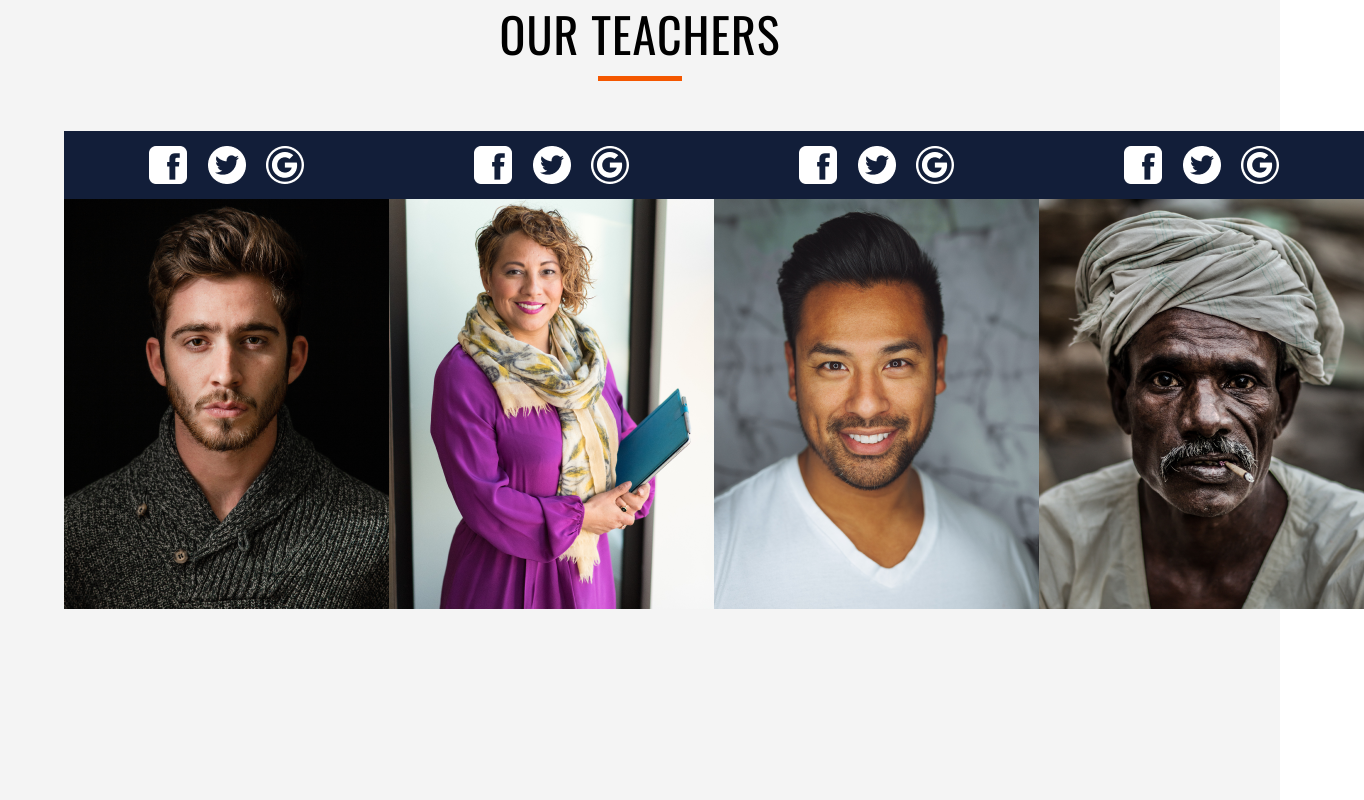
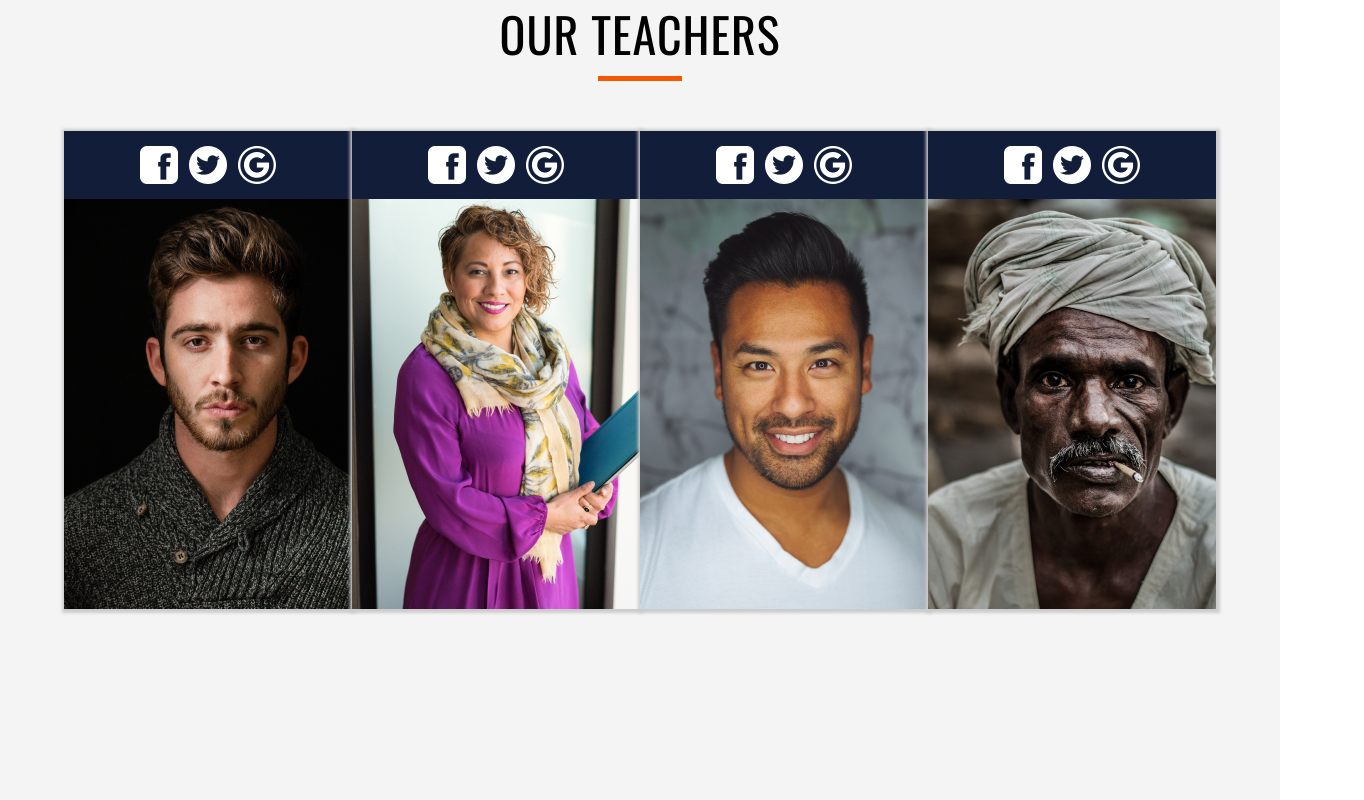
Before and after one commit to 9I6JloKo/Welders, a React (Create React App) app in the folder front-end/: page / in a window 1280 px wide. Shown: the part 3520-4320 px from the top of the page, 1364 px wide, since content can reach past the window. Built offline with nearby package versions, Linux system fonts and the light colour scheme.

Commit message:
Made a animation on teachers page

```diff
--- a/front-end/public/styles.css
+++ b/front-end/public/styles.css
@@ -1149,13 +1149,93 @@ footer nav p {
     width: 90%;
 }
 
+.teachers_div>div {
+    box-shadow: 1px 1px 3px 3px #ccc;
+    cursor: pointer;
+    z-index: 1;
+    position: relative;
+    overflow: hidden;
+}
+
+.teachers_div>div .info-block {
+    /* display: none; */
+    position: absolute;
+    top: 0;
+    left: -100%;
+    opacity: 0.5;
+    height: 100%;
+    width: 100%;
+    background: rgba(0, 0, 0, 0.7);
+    z-index: 2;
+    transition: ease all .5s;
+    transition-timing-function: cubic-bezier(.77,-0.03,.63,.94);
+}
+
+.teachers_div>div .info-block .text-container {
+    width: 100%;
+    height: 100%;
+    padding: 20px 30px;
+    margin-top: 135px;
+    position: relative;
+    top: 0;
+    left: 0;
+    opacity: 1;
+
+    font-family: 'League Spartan';
+    text-align: center;
+    letter-spacing: 0.02em;
+    color: #FFFFFF;
+}
+
+.teachers_div>div .info-block .text-container h3,
+.teachers_div>div .info-block .text-container a,
+.teachers_div>div .info-block .text-container p {
+    position: relative;
+    top: -100%;
+    opacity: 0;
+    margin: 10px 0;
+}
+
+.teachers_div>div .info-block .text-container h3 {
+    font-weight: 500;
+    font-size: 26px;
+    transition: ease all 2.3s;
+}
+
+.teachers_div>div .info-block .text-container a {
+    font-weight: 400;
+    font-size: 20px;
+    color: #FFC700;
+    transition: ease all 1.7s;
+}
+
+.teachers_div>div .info-block .text-container p {
+    font-weight: 300;
+    font-size: 16px;
+    transition: ease all 1.3s;
+}
+
+.teachers_div>div:hover>.info-block {
+    opacity: 1;
+    left: 0;
+}
+
+.teachers_div>div:hover>.info-block p,
+.teachers_div>div:hover>.info-block a,
+.teachers_div>div:hover>.info-block h3 {
+    top: 0;
+    opacity: 1;
+}
+
 .social_media_teacher {
+    position: relative;
     display: flex;
     justify-content: space-evenly;
     align-items: center;
     width: 100%;
     background-color: #121E39;
-    padding: 15px 65px 15px 65px;
+    padding: 15px 65px;
+    z-index: 3;
 }
 
 /* End of our team page */
--- a/front-end/src/pages/Teachers.jsx
+++ b/front-end/src/pages/Teachers.jsx
@@ -13,6 +13,12 @@ export default function Teachers() {
             <h2>OUR TEACHERS</h2>
             <div className='teachers_div'>
                 <div>
+                    <div className="info-block">
+                        <div className="text-container">
+                            <h3>Aleksei Drujinskii</h3>
+                            <a href="tel:+37253345587">+372 5334 5587</a>
+                        </div>
+                    </div>
                     <div className='social_media_teacher'>
                         <a href="https://www.facebook.com/"><img src={facebook} alt="" /></a>
                         <a href="https://twitter.com/?lang=ru"><img src={twitter} alt="" /></a>
@@ -21,6 +27,12 @@ export default function Teachers() {
                     <img src={teacher1} alt="" />
                 </div>
                 <div>
+                    <div className="info-block">
+                        <div className="text-container">
+                            <h3>Svetlana Magamedovna</h3>
+                            <a href="tel:+37253335123">+372 5333 5123</a>
+                        </div>
+                    </div>
                     <div className='social_media_teacher'>
                         <a href="https://www.facebook.com/"><img src={facebook} alt="" /></a>
                         <a href="https://twitter.com/?lang=ru"><img src={twitter} alt="" /></a>
@@ -29,6 +41,15 @@ export default function Teachers() {
                     <img src={teacher2} alt="" />
                 </div>
                 <div>
+                    <div className="info-block">
+                        <div className="text-container">
+                            <h3>Artemii Karpachov</h3>
+                            <a href="tel:+37255609023">+372 5560 9023</a>
+                            <p>
+                                Lorem ipsum dolor sit amet consectetur adipisicing elit. Magni placeat accusamus
+                            </p>
+                        </div>
+                    </div>
                     <div className='social_media_teacher'>
                         <a href="https://www.facebook.com/"><img src={facebook} alt="" /></a>
                         <a href="https://twitter.com/?lang=ru"><img src={twitter} alt="" /></a>
@@ -37,6 +58,12 @@ export default function Teachers() {
                     <img src={teacher3} alt="" />
                 </div>
                 <div>
+                    <div className="info-block">
+                        <div className="text-container">
+                            <h3>Dmitrii Akrapovich</h3>
+                            <a href="tel:+37242231237">+372 4223 1237</a>
+                        </div>
+                    </div>
                     <div className='social_media_teacher'>
                         <a href="https://www.facebook.com/"><img src={facebook} alt="" /></a>
                         <a href="https://twitter.com/?lang=ru"><img src={twitter} alt="" /></a>
```
